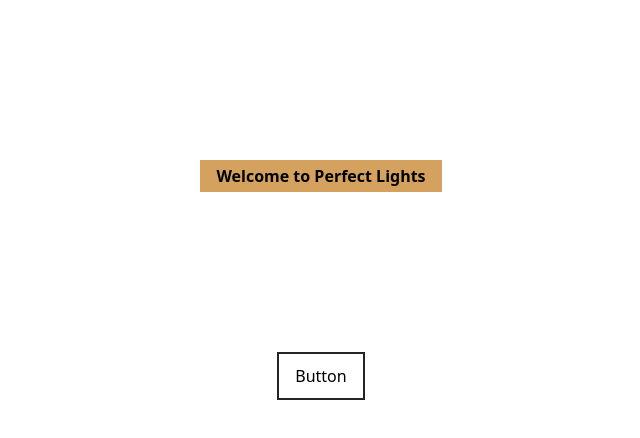
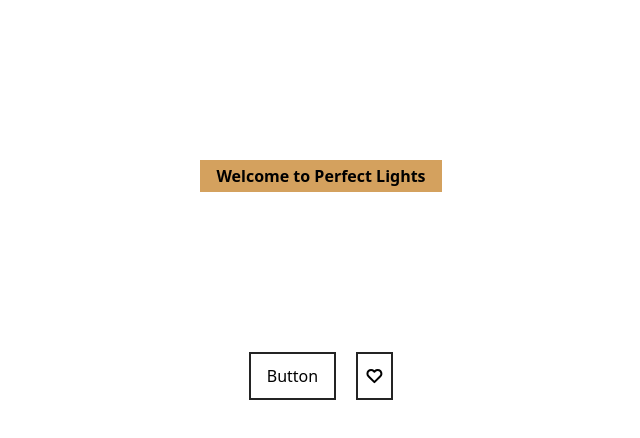
Before and after one commit to Alfred-Nelson/perfect-lights-components, a React (Create React App) app: page / in a window 1280 px wide. Shown: the top 438 px of the page, without its empty margins (319-959 px from the left). Built offline with nearby package versions, Linux system fonts and the light colour scheme; the HTML template or start-up script is replaced by a standard one.

Commit message:
Feateure: Icon Button Component

```diff
--- a/src/App.tsx
+++ b/src/App.tsx
@@ -1,4 +1,6 @@
+import HeartIcon from "./assests/HeartIcon";
 import Button from "./components/Button";
+import IconButton from "./components/IconButton";
 
 
 function App() {
@@ -10,14 +12,23 @@ function App() {
 
       </div>
 
-      <div className="flex justify-center mt-[20svh]">
+      <div className="flex justify-center space-x-5 mt-[20svh]">
         <Button
-          variant="secondary-outline"  // primary , primary-dark, secondary
+          variant="secondary-outline"  // primary , primary-dark, secondary, secondary-outline
           placeholder="Button"
         // disabled="true"
         // leftIcon={<CreateIcon />}
         />
+        <IconButton
+          variant="secondary-outline"
+        >
+          <HeartIcon  />
+        </IconButton>
+
       </div>
+
+
+
     </>
 
   );
--- /dev/null
+++ b/src/assests/HeartIcon.tsx
@@ -0,0 +1,23 @@
+export type IconProp = { color?: string }
+
+function HeartIcon({ color }: IconProp) {
+    return (
+        <svg
+            width="17"
+            height="16"
+            viewBox="0 0 17 16"
+            fill="none"
+            xmlns="http://www.w3.org/2000/svg"
+        >
+            <path
+                d="M14.2933 3.07333C13.9528 2.73267 13.5485 2.46243 13.1036 2.27805C12.6586 2.09368 12.1817 1.99878 11.7 1.99878C11.2183 1.99878 10.7414 2.09368 10.2964 2.27805C9.85145 2.46243 9.44716 2.73267 9.10666 3.07333L8.39999 3.78L7.69332 3.07333C7.00553 2.38553 6.07268 1.99914 5.09999 1.99914C4.1273 1.99914 3.19445 2.38553 2.50666 3.07333C1.81886 3.76112 1.43246 4.69397 1.43246 5.66666C1.43246 6.63935 1.81886 7.5722 2.50666 8.26L3.21332 8.96666L8.39999 14.1533L13.5867 8.96666L14.2933 8.26C14.634 7.91949 14.9042 7.5152 15.0886 7.07023C15.273 6.62526 15.3679 6.14832 15.3679 5.66666C15.3679 5.185 15.273 4.70807 15.0886 4.26309C14.9042 3.81812 14.634 3.41383 14.2933 3.07333V3.07333Z"
+                stroke={ color || "inherit"}
+                strokeWidth="2"
+                strokeLinecap="round"
+                strokeLinejoin="round"
+            />
+        </svg>
+    )
+}
+
+export default HeartIcon
--- a/src/components/Button.tsx
+++ b/src/components/Button.tsx
@@ -23,16 +23,16 @@ export type ButtonPropsType = {
 // onClick?, label?, placeholder, hint?, error?, leftIcon?, rightIcon?, variant? = "primary"
 // The buttons should have enumerated variants which are: primary, primary-dark, secondary, secondary-outline
 export const primaryStyle: string =
-    "bg-pot-yellow text-white stroke-white hover:bg-pot-grey5 active:bg-pot-grey2 ease-in-out transition";
+    "bg-pot-yellow text-white stroke-white hover:bg-pot-grey5 active:bg-pot-grey2 hover:stroke-black ease-in-out transition";
 
 export const primaryDarkStyle: string =
     "bg-pot-yellow text-white stroke-white hover:border-2 border-pot-yellow hover:bg-pot-grey5 active:bg-pot-grey2 ease-in-out transition";
 
 export const secondaryStyle: string =
-    "bg-pot-grey5 text-white border-2 border-pot-grey5 stroke-white hover:bg-white hover:text-black hover:border-2 hover:border-pot-grey5 active:bg-pot-grey2  active:text-white active:border-none ease-in-out transition";
+    "bg-pot-grey5 text-white border-2 border-pot-grey5 stroke-white hover:bg-white hover:text-black hover:border-2 hover:stroke-black hover:border-pot-grey5 active:bg-pot-grey2  active:text-white active:border-none ease-in-out transition";
 
 export const secondaryOutlineStyle: string =
-    "bg-white text-black stroke-white border-2 border-pot-grey5 hover:bg-pot-grey5 hover:text-white active:bg-pot-grey2  active:text-white active:border-none ease-in-out transition disabled:opacity-75";
+    "bg-white text-black stroke-black border-2 border-pot-grey5 hover:bg-pot-grey5 hover:text-white hover:stroke-white active:bg-pot-grey2  active:text-white active:border-none ease-in-out transition disabled:opacity-75";
 
 // export const tertiaryStyle: string =
 //     "text-pot-darkblue stroke-pot-darkblue hover:bg-pot-lightblue2 hover:text-pot-blue2 hover:stroke-pot-blue2 active:bg-pot-lightblue active:text-pot-blue active:stroke-pot-blue";
--- /dev/null
+++ b/src/components/IconButton.tsx
@@ -0,0 +1,38 @@
+import React from "react";
+import { primaryDarkStyle, primaryStyle, secondaryOutlineStyle, secondaryStyle } from "./Button";
+
+type IconButtonPropsType = {
+    element?: React.ReactNode | null;
+    children: React.ReactNode;
+    variant?: "primary" | "primary-dark" | "secondary" | "secondary-outline";
+    disabled?: boolean;
+    onClick?: () => void;
+};
+
+const IconButton = ({ children, variant = "primary", onClick = () => { } }: IconButtonPropsType) => {
+    const typeStyle =
+        variant === "primary"
+            ? primaryStyle
+            : variant === "primary-dark"
+                ? primaryDarkStyle
+                : variant === "secondary"
+                    ? secondaryStyle
+                    : variant === "secondary-outline"
+                        ? secondaryOutlineStyle : ""
+    // const disabledStyle =
+    //     variant === "primary" || variant === "secondary"
+    //         ? primaryDisabledStyle
+    //         : variant === "primary_outline"
+    //             ? primaryOutlineDisabledStyle
+    //             : variant === "tertiary" && tertiaryDisabledStyle;
+    return (
+        <button
+            onClick={onClick}
+            className={`flex px-2 py-2 justify-center items-center ${typeStyle}`}
+        >
+            {children}
+        </button>
+    );
+};
+
+export default IconButton;
```
Also changed, not shown: tsconfig.json (+2 -8 lines).
